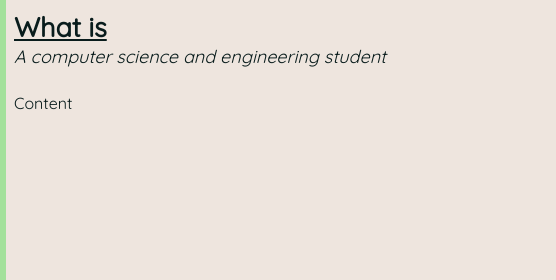
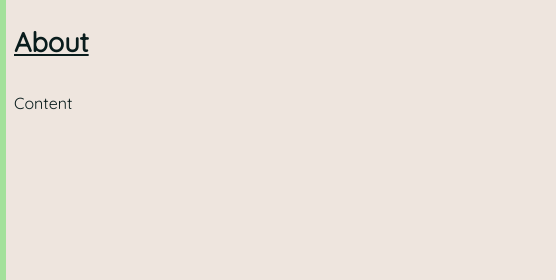
Before and after one commit to e-seng/e-seng.github.io, a plain HTML site: page about.html in a window 1280 px wide. Shown: the top 280 px of the page, 84-640 px from the left. Drawn offline with Linux system fonts and the light colour scheme.

Commit message:
link to contact.html; remove subtitles on lower pages

```diff
--- a/about.html
+++ b/about.html
@@ -30,15 +30,14 @@
 		<li><a href="./index.html">./home</a></li>
 		<li><a href="./about.html">./about</a></li>
 		<li><a href="./projects.html">./projects</a></li>
-		<li><a href="./index.html">./contact</a></li>
+		<li><a href="./contact.html">./contact</a></li>
 	</ul>
 </div>
 
 <!-- Main content -->
 <div class="main">
 	<section class="title">
-		<h1>What is</h1>
-		<i>A computer science and engineering student</i>
+		<h1>About</h1>
 	</section>
 
 	<section class="content">
--- a/css/style.css
+++ b/css/style.css
@@ -24,7 +24,13 @@ section.content{
 	padding-bottom: 10px;
 }
 
-p, h1, li{
+h1{
+	line-height: 1.25;
+	margin: 0px;
+	padding: 15px 0;
+}
+
+p, li{
 	line-height: 1.25;
 	margin: 0px;
 }
```
Also changed, not shown: index.html (+1 -1 lines), projects.html (+2 -3 lines), template_page.html (+0 -1 lines).
